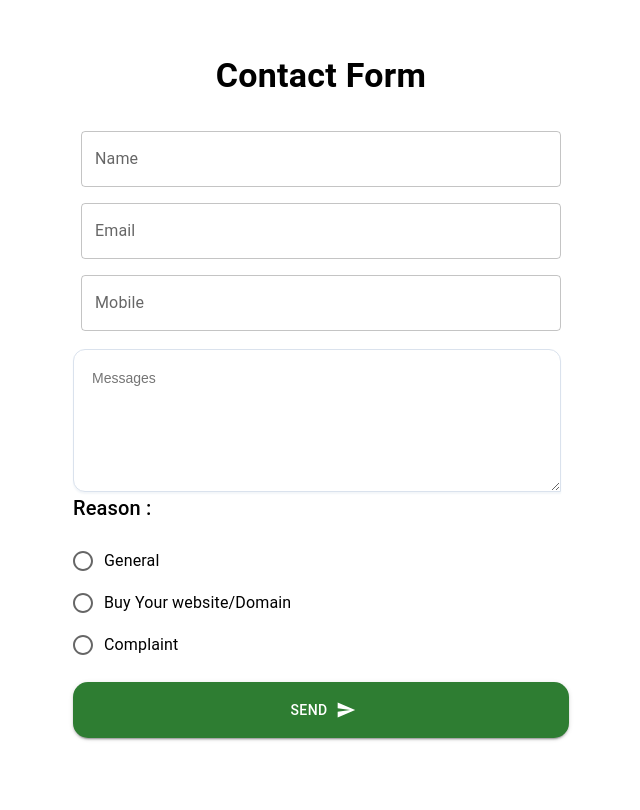
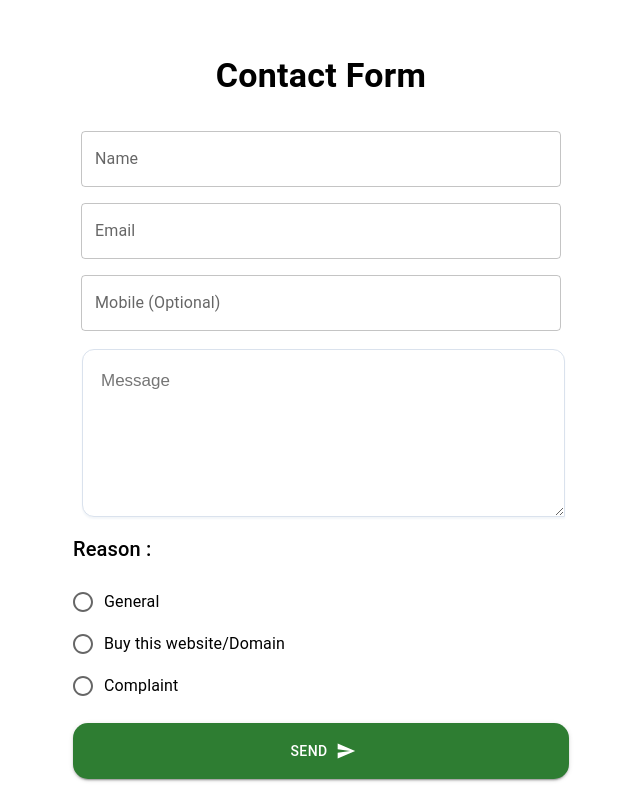
Before and after one commit to Santohack/form-save-database-confirmation-mail, a React (Create React App) app in the folder frontend/: page / in a window 1280 px wide. Shown: the whole page, without its empty margins (319-959 px from the left). Built offline with nearby package versions, Linux system fonts and the light colour scheme.

Commit message:
some of style changed

```diff
--- a/frontend/src/components/TextFormArea/index.js
+++ b/frontend/src/components/TextFormArea/index.js
@@ -27,13 +27,14 @@ import { styled } from '@mui/system';
 
   const StyledTextarea = styled(BaseTextareaAutosize)(
     ({ theme }) => `
-    width: 450px;
+    width: 445px;
     font-family: 'IBM Plex Sans', sans-serif;
-    font-size: 0.875rem;
+    font-size: 17px;
     font-weight: 400;
     line-height: 1.5;
     margin:"1px";
     padding: 18px;
+    margin-left:9px;
     margin-top: 10px;
     border-radius: 12px 12px 0 12px;
     color: ${theme.palette.mode === 'dark' ? grey[300] : grey[900]};
@@ -59,7 +60,7 @@ import { styled } from '@mui/system';
   );
 
   const TextFormArea = ({ ...props }) => {
-    return <StyledTextarea aria-label="custom textarea" placeholder="Messages" {...props} />;
+    return <StyledTextarea aria-label="custom textarea" placeholder="Message" {...props} />;
   };
 
   export default TextFormArea;
--- a/frontend/src/pages/HomeScreen/index.js
+++ b/frontend/src/pages/HomeScreen/index.js
@@ -116,7 +116,7 @@ const HomeScreen = () => {
             <InputForm
               id="mobile"
               value={mobile}
-              label="Mobile"
+              label="Mobile (Optional)"
               variant="outlined"
               type={"number"}
               onChange={(e) => setMobile(e.target.value)}
@@ -132,21 +132,21 @@ const HomeScreen = () => {
             <Box>
 
 
-              <Typography variant="h6" sx={{ marginBottom: '1rem', display: 'flex', }}> Reason : </Typography>
+              <Typography variant="h6" sx={{ marginBottom: '1rem', marginTop: '1rem', display: 'flex', }}> Reason : </Typography>
               <RadioGroup
                 name="reason"
                 value={offer.reason}
                 onChange={handleInputChange}
               >
                 <FormControlLabel value="General" control={<Radio />} label="General" />
-                <FormControlLabel value="Buy Your website/Domain" control={<Radio />} label="Buy Your website/Domain" />
+                <FormControlLabel value="Buy this website/Domain" control={<Radio />} label="Buy this website/Domain" />
                 <FormControlLabel value="Complaint" control={<Radio />} label="Complaint" />
               </RadioGroup>
 
 
-              {offer.reason === 'Buy Your website/Domain' && (
+              {offer.reason === 'Buy this website/Domain' && (
                 <div>
-                  <Typography id="currency-label" variant="h6" sx={{ marginBottom: '1rem', display: 'flex', }}>  Currency: </Typography>
+                  <Typography id="currency-label" variant="h6" sx={{ marginBottom: '1rem', display: 'flex', }}>  Offer: </Typography>
                   {/* <InputLabel >Currency:</InputLabel> */}
                   <Select
                     labelId="currency-label"
```
